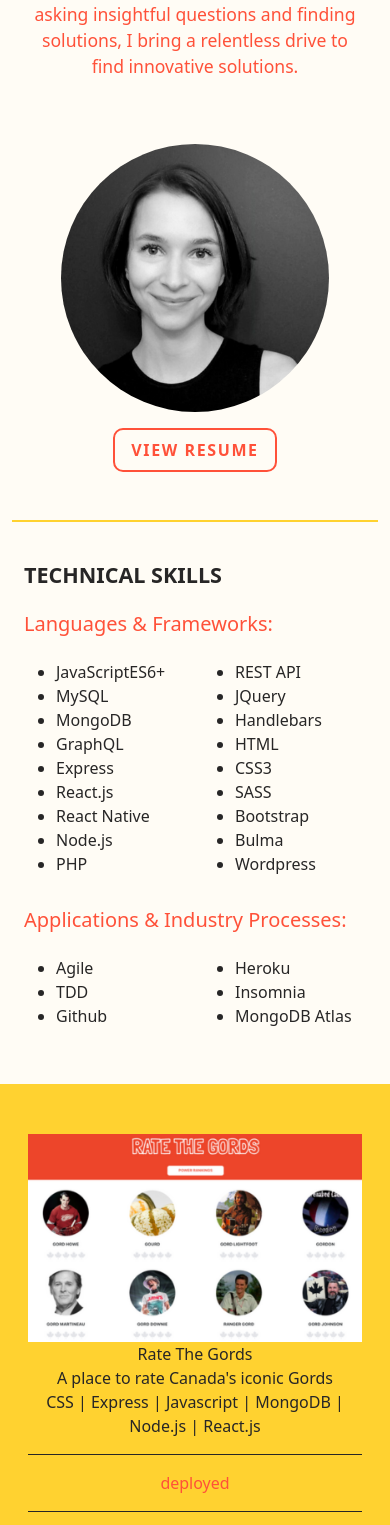
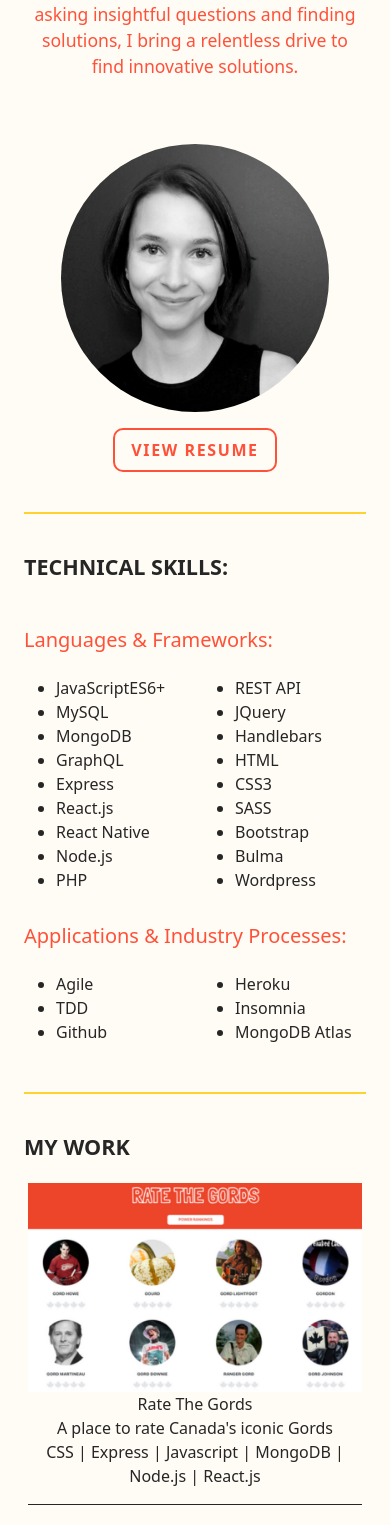
Before and after one commit to AmyWilford/aw-portflio, a React (Create React App) app: page / in a window 390 px wide. Shown: the part 1181-2706 px from the top of the page. Built offline with nearby package versions, Linux system fonts and the light colour scheme.

Commit message:
set conditional ordering of divider sections for responsiveness

```diff
--- a/src/components/About.js
+++ b/src/components/About.js
@@ -20,18 +20,26 @@ export default function About() {
           a relentless drive to find innovative solutions.
             </div>
 
-          <hr className="section-divider section-divider-web"></hr>
+          {/* <hr className="section-divider section-divider-web"></hr> */}
         </div>
-        <div className="col-md-5 col-12 headshot-container text-center pb-5">
+        <div className="col-md-5 col-12 headshot-container text-center">
           <img className="img-fluid" src={headshot} alt="profile" />
           <div>
             <button>view resume</button>
           </div>
         </div>
-        <hr className="section-divider section-divider-mobile"></hr>
+        {/* <hr className="section-divider section-divider-mobile"></hr> */}
       </div>
       <div className="my-4">
-        <h4 className="fw-bold text-uppercase my-4">Technical Skills</h4>
+      <div className="row d-flex align-items-center">
+          <div className="col-md-4 order-md-1 order-2">
+            <h4 className="text-uppercase my-4 fw-bold">Technical Skills:</h4>
+          </div>
+          <div className="col-md-8 order-md-2 order-1">
+            <hr className="section-divider"></hr>
+          </div>
+        </div>
+        {/* <h4 className="fw-bold text-uppercase my-4">Technical Skills</h4> */}
         <div>
           <h5 className="my-4 custom-primary">Languages & Frameworks:</h5>
           <div className="about-list-container">
--- a/src/components/Banner.js
+++ b/src/components/Banner.js
@@ -5,7 +5,7 @@ export default function Banner() {
 
 
   return (
-    <section className="banner-container ps-4 pe-4">
+    <section className="banner-container pe-4">
       <div className="fw-bold text-uppercase lead">Web Developer</div>
       <div className="banner-main-text">
         <h1>amy wilford.</h1>
--- a/src/components/Contact.js
+++ b/src/components/Contact.js
@@ -5,7 +5,7 @@ export default function Contact() {
   return (
     <>
       <div className="row contact-container gx-0">
-        <div className="col-md-7">
+        <div className="col-md-7 col-12 order-md-1 order-2">
           <section id="contact" className="ps-4 pe-4">
             <h2 className="custom-primary fw-bold">get in touch.</h2>
             <div className="py-5">
@@ -39,7 +39,7 @@ export default function Contact() {
             </div>
           </section>
         </div>
-        <div className="col-md-5 col-12 contact-img-container"></div>
+        <div className="col-md-5 col-12 order-md-2 order-1 contact-img-container"></div>
       </div>
     </>
   );
--- a/src/components/Portfolio.js
+++ b/src/components/Portfolio.js
@@ -1,12 +1,18 @@
 import React from "react";
-import './styles/Portfolio.css';
+import "./styles/Portfolio.css";
 
 export default function Portfolio({ projects }) {
   return (
     <div className="portfolio-container">
-
       <section id="portfolio" className="ps-4 pe-4">
-      <hr className="section-divider my-5"></hr>
+        <div className="row d-flex align-items-center">
+          <div className="col-md-3 order-md-1 order-2">
+            <h4 className="text-uppercase my-4 fw-bold">my work</h4>
+          </div>
+          <div className="col-md-9 order-md-2 order-1">
+            <hr className="section-divider"></hr>
+          </div>
+        </div>
         <div className="row ">
           {projects.map((project) => (
             <div
@@ -43,6 +49,5 @@ export default function Portfolio({ projects }) {
         </div>
       </section>
     </div>
-
   );
 }
--- a/src/components/styles/About.css
+++ b/src/components/styles/About.css
@@ -3,14 +3,18 @@
     color:#FF5139;
     font-size: 1.3rem;
 }
+.headshot-container {
+    display: flex;
+    flex-direction: column;
+    align-items: center;
+}
 .headshot-container img {
     border-radius: 50%;
     max-width: 300px;
     padding: 1rem;
+
 }
-.section-divider-mobile {
-    display: none;
-}
+
 .about-list-container {
     column-count: 3;
 }
@@ -70,12 +74,6 @@ button{
   }
 
 @media (max-width: 768px) {
-    .section-divider-mobile {
-        display: block;
-    }
-    .section-divider-web {
-        display: none;
-    }
     #bio {
         text-align: center;
     }
--- a/src/components/styles/Banner.css
+++ b/src/components/styles/Banner.css
@@ -3,9 +3,10 @@
     display: flex;
     flex-direction: column;
     justify-content: center;
+    padding-left: 4rem;
 }
 .banner-main-text h1{
-    font-size: 6rem;
+    font-size: 8rem;
     color: #FF5139;
     text-shadow: 2px 2px 3px grey;
 }
@@ -31,8 +32,15 @@
     border-bottom: 1px solid #FFD230;
 }
 
-
+@media (max-width: 768px){
+    .banner-main-text h1 {
+        font-size: 6rem;
+    }
+}
 @media (max-width: 576px) {
+    .banner-container {
+        padding-left: 1.5rem;
+    }
     .banner-main-text h1{
         font-size: 5rem;
     }
--- a/src/components/styles/Portfolio.css
+++ b/src/components/styles/Portfolio.css
@@ -1,3 +1,8 @@
 .portfolio-container {
-    background-color: #FFD230;
+    /* background-color: #FFD230; */
 }
+
+.portfolio-section-divider {
+    margin: 10rem 0;
+
+}
```
Lines whose indentation alone changed are shown as unchanged.
